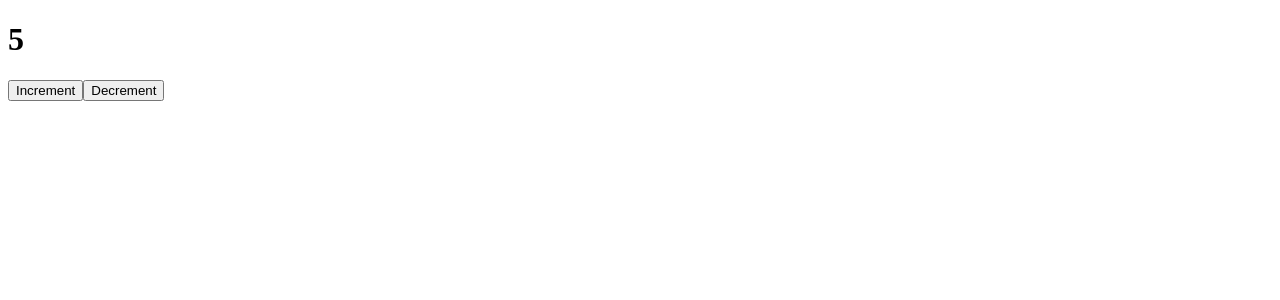
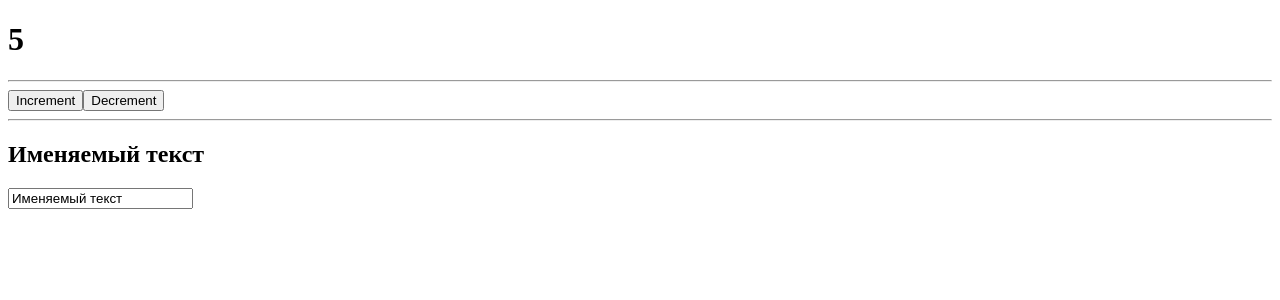
Before and after one commit to GummerD/React-FC, a React (Create React App) app: page / in a window 1280 px wide. Shown: the top 300 px of the page. Built offline with nearby package versions, Linux system fonts and the light colour scheme.

Commit message:
1.4. Двухстороннее связывение, управляемые ком-ты.
- создали пдополнительный хук, связыли его с полем
input type=text, чрез строку смогли менять значение в
h2 {value}

```diff
--- a/src/App.js
+++ b/src/App.js
@@ -2,6 +2,7 @@
 
 function App() {
   const [likes, setLikes] = useState(5);
+  const [value, setValue] = useState('Именяемый текст');
 
   function inc(){
     setLikes(likes + 1);
@@ -14,8 +15,17 @@
   return (
     <div className="App">
       <h1>{likes}</h1>
+      <hr />
       <button onClick={inc}>Increment</button>
       <button onClick={dec}>Decrement</button>
+      <hr />
+      <h2>{value}</h2>
+      <input
+        type="text"
+        value={value}
+        //** двухсторонее связывание, такие компоненты называются управляемыми */
+        onChange={event => setValue(event.target.value)}
+      />
     </div>
   );
 }
```
